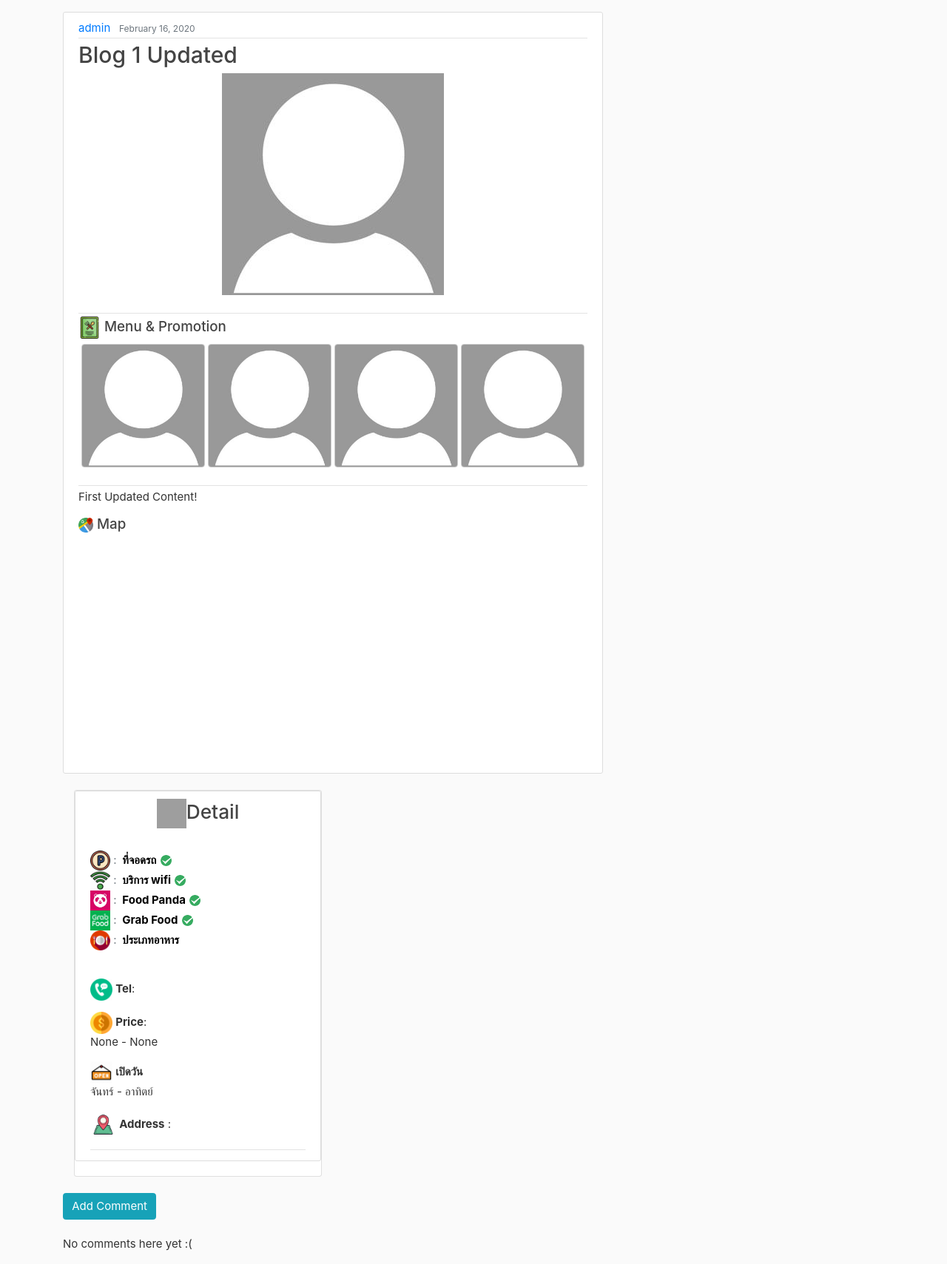
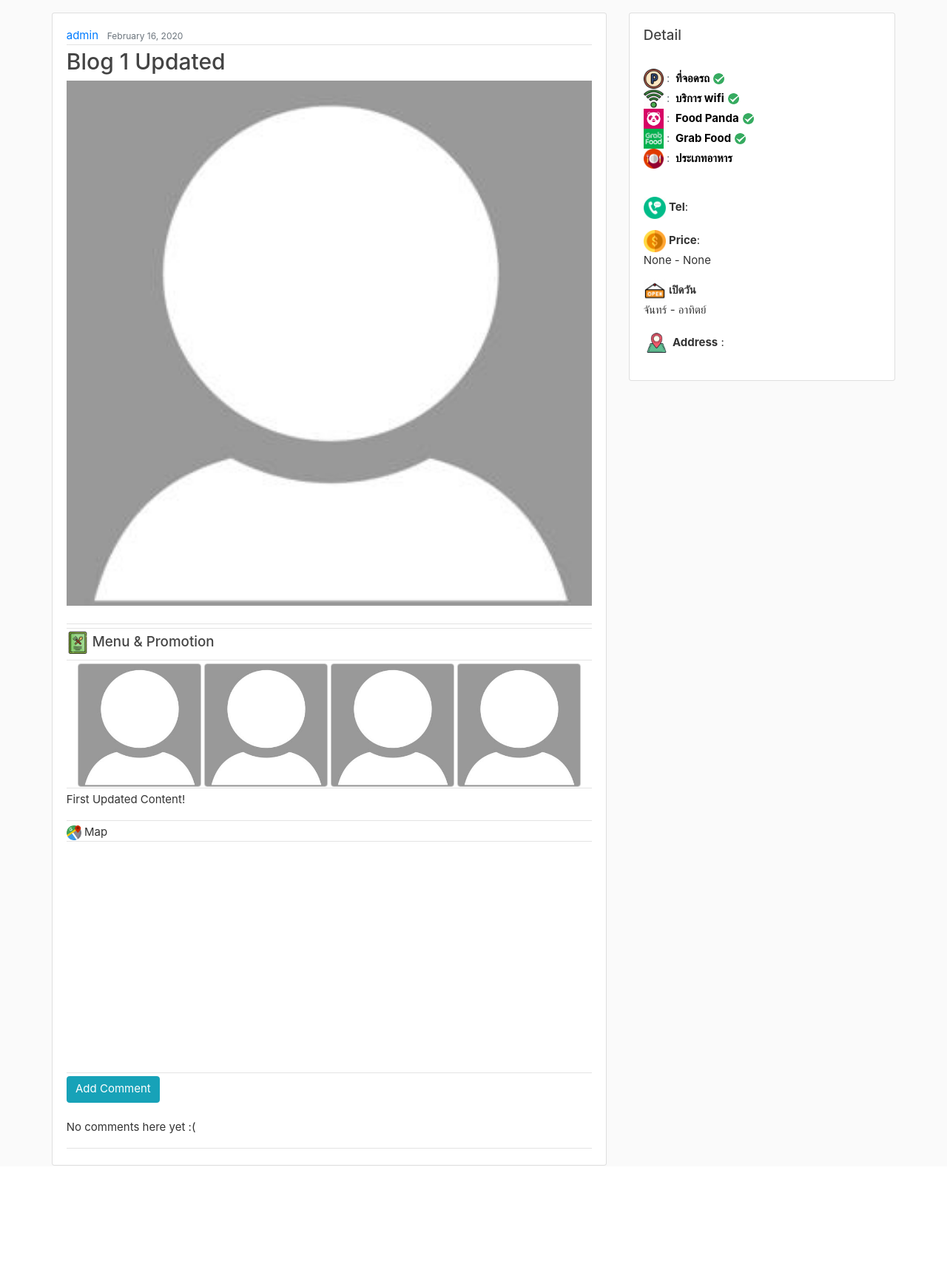
Before and after one commit to ThitiwatDisarapong/foodathatyai, a Django app: page /post/1/ in a window 1280 px wide. Shown: the part 59-1768 px from the top of the page at 74% size. After the commit the page ends 1635 px from the top, so only its background shows below. Run offline with Django 3.2, Linux system fonts and the light colour scheme; data comes from the database, SQL or seed files in the repository; parts of the project's set-up code (start-up, migrations or seed data) failed here and were passed over; some libraries are stand-ins or nearby versions; grey boxes are pictures that could not be loaded.

Commit message:
initial commit

```diff
--- a/blog/templates/blog/home.html
+++ b/blog/templates/blog/home.html
@@ -1,7 +1,7 @@
 {% extends "blog/base.html" %}
 {% block content %}
     {% for post in posts %}
-    <article class="media content-section">
+  <article class="media content-section">
       <!--img class="rounded-circle article-img" src="{{ post.author.profile.image.url }}"-->
         <div class="media-body">
 
@@ -56,7 +56,7 @@
         </div>
 
 
-      </article>
+  </article>
 
 
     {% endfor %}
--- a/blog/templates/blog/post_detail.html
+++ b/blog/templates/blog/post_detail.html
@@ -2,9 +2,13 @@
 {% load static %}
 {% block content %}
 
-    <article class="media content-section">
-      <!--img class="rounded-circle article-img" src="{{ object.author.profile.image.url }}"-->
-        <div class="media-body">
+    </div >
+
+
+      <div class="row">
+        <div class="col-sm-8">
+          <div class="card">
+            <div class="card-body">
               <div class="article-metadata">
                 <a class="mr-2" href="{% url 'user-posts' object.author.username %}">{{ object.author }}</a>
                 <small class="text-muted">{{ object.date_posted|date:"F d, Y" }}</small>
@@ -17,14 +21,18 @@
                 {% endif %}
               </div>
 
+              <div class="article-metadata">
                 <h2 class="article-title">{{ object.RestuarantName }}</a></h2>
 
-          <center><img src="{{ post.Banner.url }}"  class="img-fluid" width="300"></center>
+                <center><img src="{{ post.Banner.url }}"  class="img-fluid" width="900" height=""></center>
                 <br/>
+                <div class="article-metadata"></div>
                 <div class="article-metadata"></div>
                 <h5><img src="{%static 'images/menu.png' %}" width="30">&nbsp;Menu & Promotion</h5>
 
+              </div>
 
+              <div class="article-metadata">
                 <center>
                   <img src="{{ post.menu1.url }}" class="w3-border w3-round" width="167" cursor:zoom-in" height="167"
                   onclick="document.getElementById('modal01').style.display='block'">
@@ -42,8 +50,6 @@
                         <img src="{{ post.menu2.url }}" style="width:100%" height="500">
                       </div>
                  </div>
-
-
                  <img src="{{ post.menu3.url }}" class="w3-border w3-round" width="167" cursor:zoom-in" height="167"
                  onclick="document.getElementById('modal03').style.display='block'">
                  <div id="modal03" class="w3-modal" onclick="this.style.display='none'">
@@ -62,24 +68,52 @@
                     </div>
                </div>
                 </center>
-          <br/>
-          <div class="article-metadata"></div>
-            <p class="article-content">{{ object.content }}</p>
-            <h5 ><img src="{%static 'images/googlemap.png' %}" width="20">&nbsp;Map</h5>
-            <div></div>
-              <iframe src="{{ object.googlemap }}"
-              width="500" height="300" frameborder="0" style="border:0;" allowfullscreen=""></iframe>
 
               </div>
-      </article>
 
+              <div class="article-metadata">
+                <p class="article-content">{{ object.content }}</p>
 
-        <div class="col-md-6">
-          <div class="card my-4">
+              </div>
+
+              <div class="article-metadata">
+                <img src="{%static 'images/googlemap.png' %}" width="20">&nbsp;Map</h5>
+              </div>
+
+              <div class="article-metadata">
+                <center><iframe src="{{ object.googlemap }}" height="300" frameborder="0" style="border:0;" allowfullscreen=""></iframe></center>
+              </div>
+
+              <div class="article-metadata">
+                <a class="btn btn-info" href="{% url 'add_comment_to_post' pk=post.pk %}">Add Comment</a><br/><br/>
+                {% for comment in post.comments.all %}
+                   {% if user.is_authenticated or comment.approved_comment %}
                    <div class="content-section">
-            <center><h3><img src="{%static 'images/info.png' %}" width="40"  height="40">Detail </h3></center>
-            <div class="article-metadata">
+                        <div class="date">
+                            {{ comment.created_date }}
+                            {% if comment.author == user %}
+                              <a class="btn btn-outline-danger" href="{% url 'comment_remove' pk=comment.pk %}"><span class="glyphicon glyphicon-remove">remove</span></a>
+                              <!-- <a class="btn btn-default" href="{% url 'comment_approve' pk=comment.pk %}"><span class="glyphicon glyphicon-ok"></span></a> -->
+                            {% endif %}
+                        </div>
+                        <img class="rounded-circle" src="{{ comment.author.profile.image.url }}" width="50"  height="50">
+                        <strong>{{ comment.author }}</strong>
+                        <p>{{ comment.text|linebreaks }}</p>
+                    </div>
+                    {% endif %}
+                  {% empty %}
 
+                    <p>No comments here yet :(</p>
+                  {% endfor %}
+              </div>
+
+            </div>
+          </div>
+        </div>
+        <div class="col-sm-4">
+          <div class="card">
+            <div class="card-body">
+              <h5 class="card-title">Detail</h5>
               <p class='text-muted'><br/>
 
                 <img src="{%static 'images/parkingg.png' %}" width="27">&nbsp;:&nbsp;<b><font color="black"> ที่จอดรถ</font></b>
@@ -153,30 +187,10 @@
                 <p><img src="{%static 'images/address.png' %}" width="35">&nbsp;<b>Address</b> : <br/>{{ post.address }}</p>
 
             </p>
+
             </div>
           </div>
         </div>
       </div>
 
-      <a class="btn btn-info" href="{% url 'add_comment_to_post' pk=post.pk %}">Add Comment</a><br/><br/>
-      {% for comment in post.comments.all %}
-         {% if user.is_authenticated or comment.approved_comment %}
-         <div class="content-section">
-              <div class="date">
-                  {{ comment.created_date }}
-                  {% if comment.author == user %}
-                    <a class="btn btn-outline-danger" href="{% url 'comment_remove' pk=comment.pk %}"><span class="glyphicon glyphicon-remove">remove</span></a>
-                    <!-- <a class="btn btn-default" href="{% url 'comment_approve' pk=comment.pk %}"><span class="glyphicon glyphicon-ok"></span></a> -->
-                  {% endif %}
-              </div>
-              <img class="rounded-circle" src="{{ comment.author.profile.image.url }}" width="50"  height="50">
-              <strong>{{ comment.author }}</strong>
-              <p>{{ comment.text|linebreaks }}</p>
-          </div>
-          {% endif %}
-        {% empty %}
-
-          <p>No comments here yet :(</p>
-        {% endfor %}
-
 {% endblock content %}
```
Lines whose indentation alone changed are shown as unchanged.
